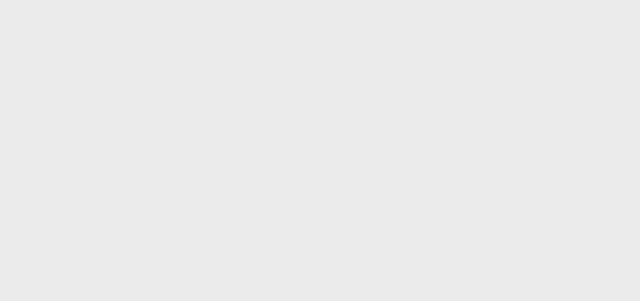
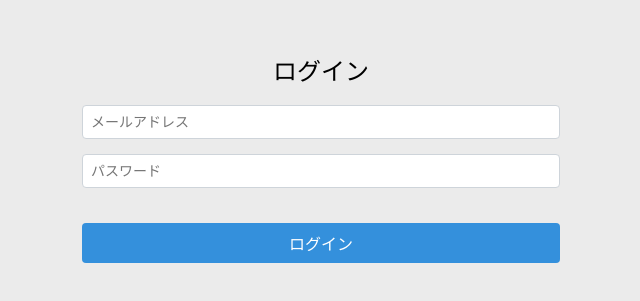
Before and after one commit to katoztmy/book-review-app, a React (Vite) app: page /login in a window 1280 px wide. Before the commit this address had no page. Shown: the part 239-540 px from the top of the page, without its empty margins (319-959 px from the left). Built offline with nearby package versions, Linux system fonts and the light colour scheme.

Commit message:
途中までlogin画面作成

```diff
--- /dev/null
+++ b/src/SignIn.jsx
@@ -0,0 +1,30 @@
+import { useForm } from "react-hook-form";
+
+export const SignIn = () => {
+  const {
+    register,
+    handleSubmit,
+    formState: { errors },
+    setError,
+  } = useForm();
+  return (
+    <>
+      <h1>ログイン</h1>
+      <form action="">
+        <input
+          id="email"
+          type="email"
+          placeholder="メールアドレス"
+          {...register("email", { required: true })}
+        />
+        <input
+          id="password"
+          type="password"
+          placeholder="パスワード"
+          {...register("password", { required: true })}
+        />
+        <button type="submit">ログイン</button>
+      </form>
+    </>
+  );
+};
--- a/src/main.jsx
+++ b/src/main.jsx
@@ -4,6 +4,7 @@ import "./index.css";
 import App from "./App.jsx";
 import { BrowserRouter, Route, Routes } from "react-router";
 import { SignUp } from "./SignUp.jsx";
+import { SignIn } from "./Signin.jsx";
 
 createRoot(document.getElementById("root")).render(
   <StrictMode>
@@ -11,6 +12,7 @@ createRoot(document.getElementById("root")).render(
       <Routes>
         <Route path="/" element={<App />} />
         <Route path="signup" element={<SignUp />} />
+        <Route path="login" element={<SignIn />} />
       </Routes>
     </BrowserRouter>
   </StrictMode>
```
